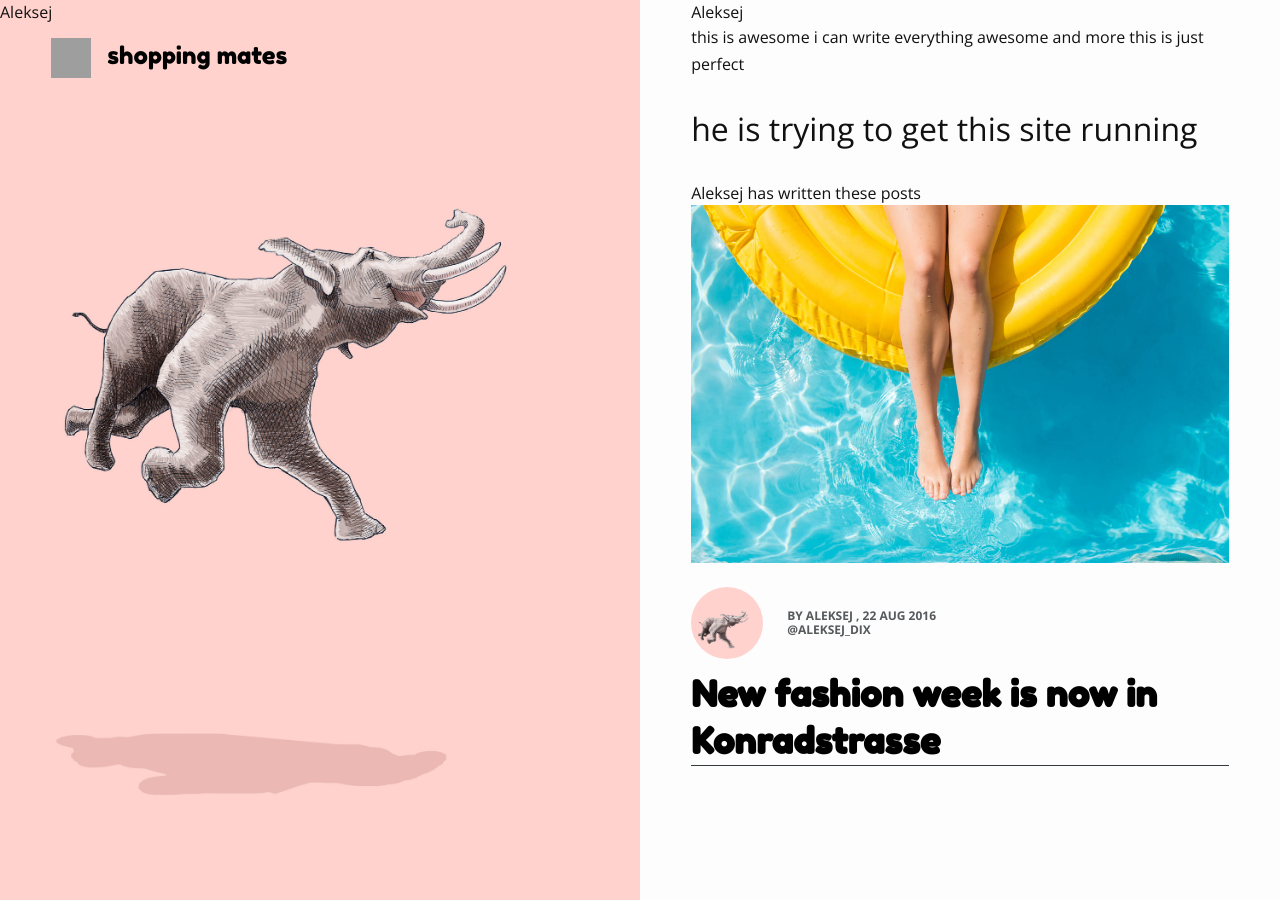
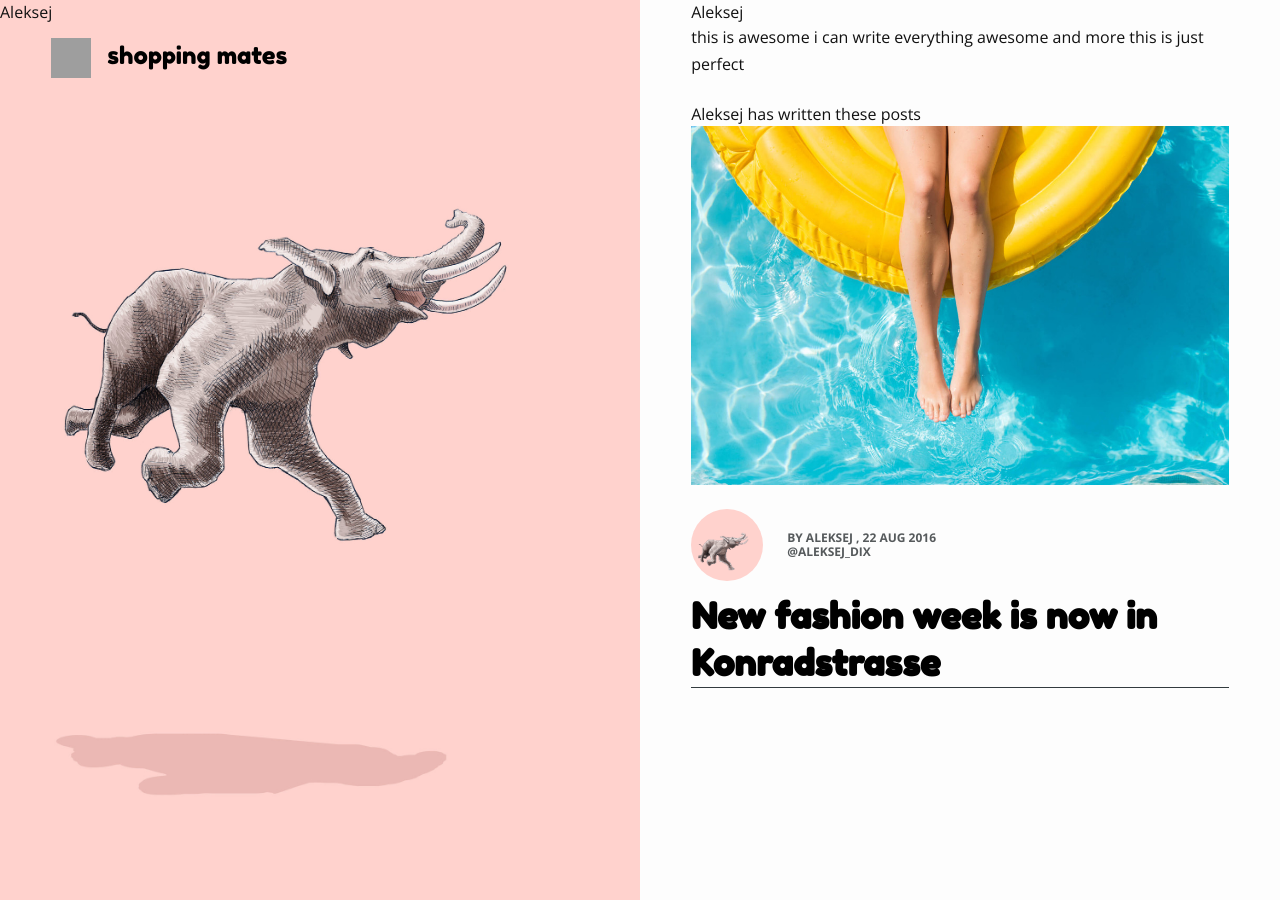
Before and after one commit to AleksejDix/shopping-mates, a Jekyll site: the page built from _mates/aleksej.markdown, in a window 1280 px wide. Built offline with Jekyll 4.4.1, drawn with Linux system fonts in a browser that asks for light colours; grey boxes are pictures that could not be loaded.

Commit message:
Updated Aleksej

```diff
--- a/_mates/aleksej.markdown
+++ b/_mates/aleksej.markdown
@@ -4,8 +4,7 @@
 position: 0
 image: "/uploads/Float_Like%20a%20bird.jpg"
 twitter_username: Aleksej_Dix
+description: 'bla bla bla bla bla bla '
 ---
 
 this is awesome i can write everything awesome and more this is just perfect
-
-# he is trying to get this site running
```
